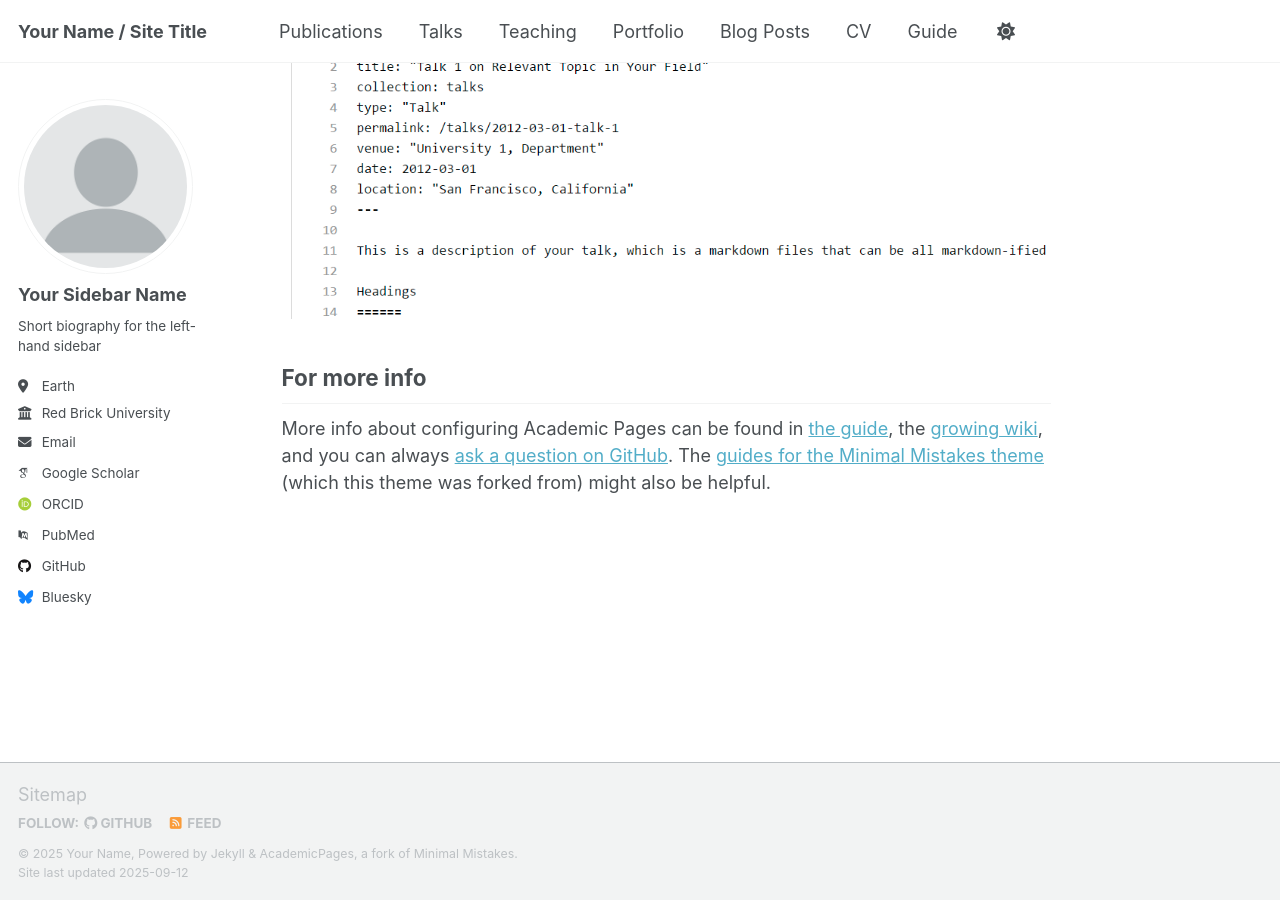
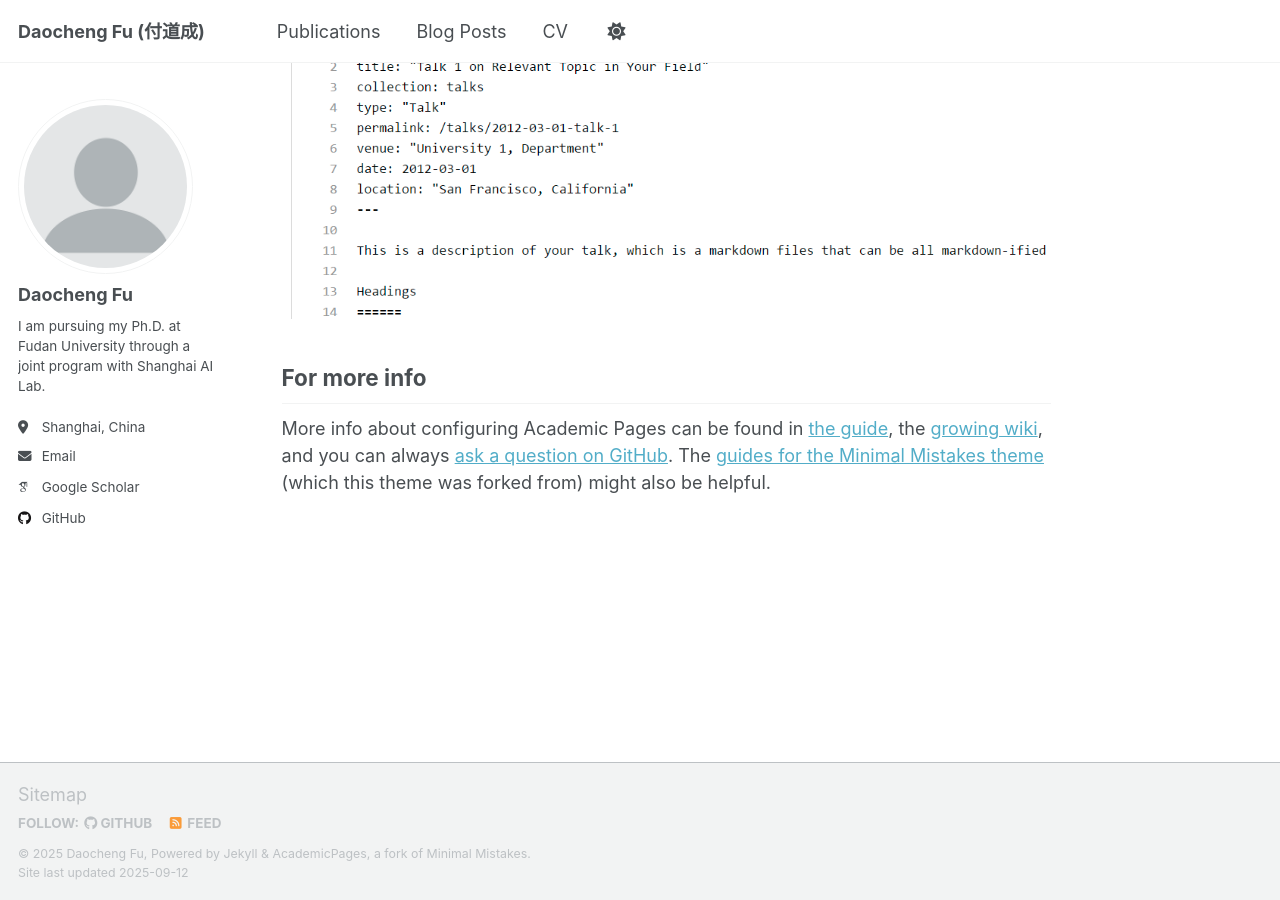
Before and after one commit to fudaocheng/AcademicPage, a Jekyll site: the page built from _pages/about.md, in a window 1280 px wide and 900 px high, scrolled down 2880 px. Built offline with Jekyll 4.4.1, drawn with Linux system fonts in a browser that asks for light colours; some web fonts are replaced; a script that is not in the unit is left out.

Commit message:
first commit

```diff
--- a/_config.yml
+++ b/_config.yml
@@ -9,10 +9,10 @@
 # Basic Site Settings
 locale                   : "en-US"
 site_theme               : "default" # Currently available options are "default", "air"
-title                    : "Your Name / Site Title"
+title                    : "Daocheng Fu (付道成)"
 title_separator          : "-"
-name                     : &name "Your Name"
-description              : &description "Your Name's academic portfolio"   # Update this with a general description of your site, this is the default if not overridden by a page
+name                     : &name "Daocheng Fu"
+description              : &description "Daocheng Fu's academic portfolio"   # Update this with a general description of your site, this is the default if not overridden by a page
 url                      : https://academicpages.github.io # The base hostname & protocol for your site e.g. "https://[your GitHub username].github.io",
                                                            # or if you already have some other page hosted on Github then use "https://[your GitHub username].github.io/[Your Repo Name]"
 baseurl                  : "" # the subpath of your site, e.g. "/blog"
@@ -24,23 +24,23 @@ repository               : "academicpages/academicpages.github.io"
 author:
   # Biographic information
   avatar           : "profile.png"
-  name             : "Your Sidebar Name"
-  pronouns         : # example: "she/her"
-  bio              : "Short biography for the left-hand sidebar"
-  location         : "Earth"
-  employer         : "Red Brick University"
+  name             : "Daocheng Fu"
+  # pronouns         : # example: "she/her"
+  bio              : "I am pursuing my Ph.D. at Fudan University through a joint program with Shanghai AI Lab."
+  location         : "Shanghai, China"
+  # employer         : "Red Brick University"
   uri              : # URL
-  email            : "none@example.org"
+  email            : "fudaocheng@pjlab.org.cn"
 
   # Academic websites
   academia         : # URL
   arxiv            : # URL - Update with the correct link to your profile
-  googlescholar    : "https://scholar.google.com/citations?user=PS_CX0AAAAAJ"
+  googlescholar    : "https://scholar.google.com/citations?user=vIU6eHYAAAAJ&hl=zh-CN"
   inspire-hep      : # URL
   impactstory      : # URL
-  orcid            : "http://orcid.org/yourorcidurl"
+  # orcid            : "http://orcid.org/yourorcidurl"
   semantic         : # URL
-  pubmed           : "https://www.ncbi.nlm.nih.gov/pubmed/?term=john+snow"
+  # pubmed           : "https://www.ncbi.nlm.nih.gov/pubmed/?term=john+snow"
   researchgate     : # URL
   scopus           : # URL
 
@@ -48,13 +48,13 @@ author:
   bitbucket        : # Username - Update with your username on the site
   codepen          : # Username
   dribbble         : # Username
-  github           : "academicpages"
+  github           : "https://github.com/Fdarco"
   kaggle           : # Username
   stackoverflow    : # User number or user number and name (i.e., use "1" or "1/jeff-atwood")
 
   # Social media
   artstation       : # Username
-  bluesky          : "bsky.app" # Replace this with you Bluesky username
+  # bluesky          : "bsky.app" # Replace this with you Bluesky username
   facebook         : # Username
   flickr           : # Username
   foursquare       : # Username
@@ -71,7 +71,7 @@ author:
   steam            : # Username
   telegram         : # URL
   tumblr           : # Username
-  twitter          : # Username for X / Twitter
+  # twitter          : # Username for X / Twitter
   vine             : # Username
   weibo            : # Username
   wikipedia        : # Username
@@ -81,8 +81,8 @@ author:
 
 # Publication Category - The following the list of publication categories and their headings
 publication_category:
-  books:
-    title: 'Books'
+  # books:
+  #   title: 'Books'
   manuscripts:
     title: 'Journal Articles'
   conferences:
@@ -134,12 +134,12 @@ yandex_site_verification :
 
 
 # Social Sharing
-twitter:
-  username               : &twitter
-facebook:
-  username               :
-  app_id                 :
-  publisher              :
+# twitter:
+#   username               : &twitter
+# facebook:
+#   username               :
+#   app_id                 :
+#   publisher              :
 og_image                 :  # Social media default site image
 og_description           :  # Social media default site image description
 # For specifying social profiles
```
Also changed, not shown: _data/navigation.yml (+8 -8 lines).
